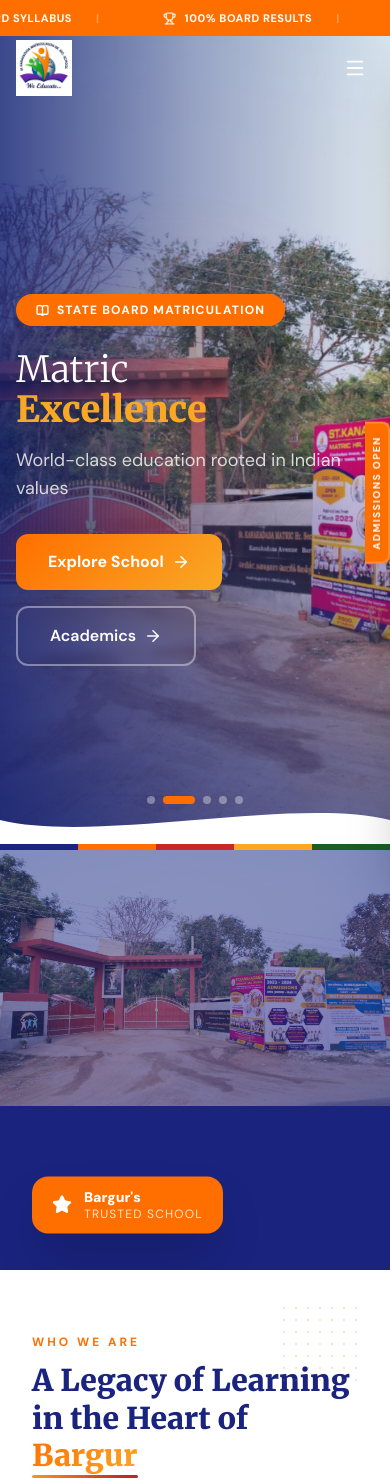
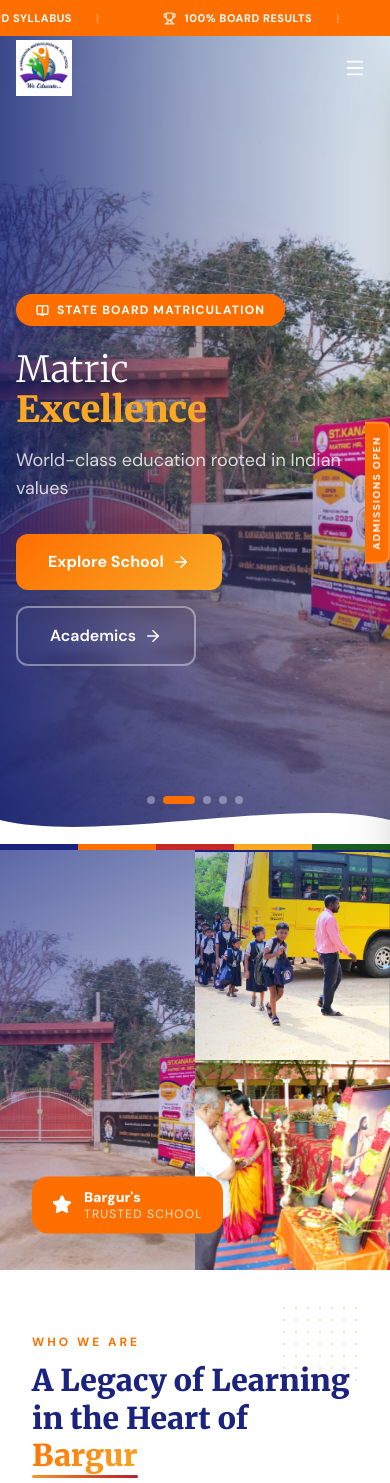
Before and after one commit to GENAI-NETWORKS/Kanakadasa_homepage, a React (Vite) app: page / in a window 390 px wide. Shown: the top 1483 px of the page. Built offline with nearby package versions, Linux system fonts and the light colour scheme.

Commit message:
fix: make image collage visible on mobile in AboutSnapshot

```diff
--- a/src/components/AboutSnapshot.jsx
+++ b/src/components/AboutSnapshot.jsx
@@ -65,11 +65,16 @@ export default function AboutSnapshot() {
         {/* ── LEFT: Colourful image collage ── */}
         <div className="relative overflow-hidden bg-[#1A237E] min-h-[420px] lg:min-h-0">
 
-          {/* diagonal clip for desktop */}
+          {/* Image Collage (Visible on all screens) */}
           <div
-            className="absolute inset-0 hidden lg:block"
-            style={{ clipPath: "polygon(0 0, 92% 0, 100% 100%, 0 100%)" }}
+            className="absolute inset-0"
+            style={{ clipPath: "polygon(0 0, 100% 0, 100% 100%, 0 100%)" }}
           >
+            {/* We apply a CSS variable or a style object, but Tailwind's lg: style doesn't easily do clipPath.
+                Instead we will use a wrapper that has the clipPath ONLY on lg screens. */}
+          </div>
+
+          <div className="absolute inset-0 lg:[clip-path:polygon(0_0,92%_0,100%_100%,0_100%)]">
             <div className="grid grid-cols-2 h-full">
               <div className="relative overflow-hidden">
                 <img src={img1} alt="Campus" className="w-full h-full object-cover ken-burns" />
@@ -86,12 +91,6 @@ export default function AboutSnapshot() {
             </div>
             {/* gradient over images */}
             <div className="absolute inset-0" style={{ background: "linear-gradient(135deg, rgba(26,35,126,0.55) 0%, transparent 60%)" }} />
-          </div>
-
-          {/* Mobile: simple image */}
-          <div className="lg:hidden h-64 relative overflow-hidden">
-            <img src={img1} alt="Campus" className="w-full h-full object-cover ken-burns" />
-            <div className="absolute inset-0 bg-[#1A237E]/50" />
           </div>
 
           {/* Floating badge — State Board trust signal */}
```
